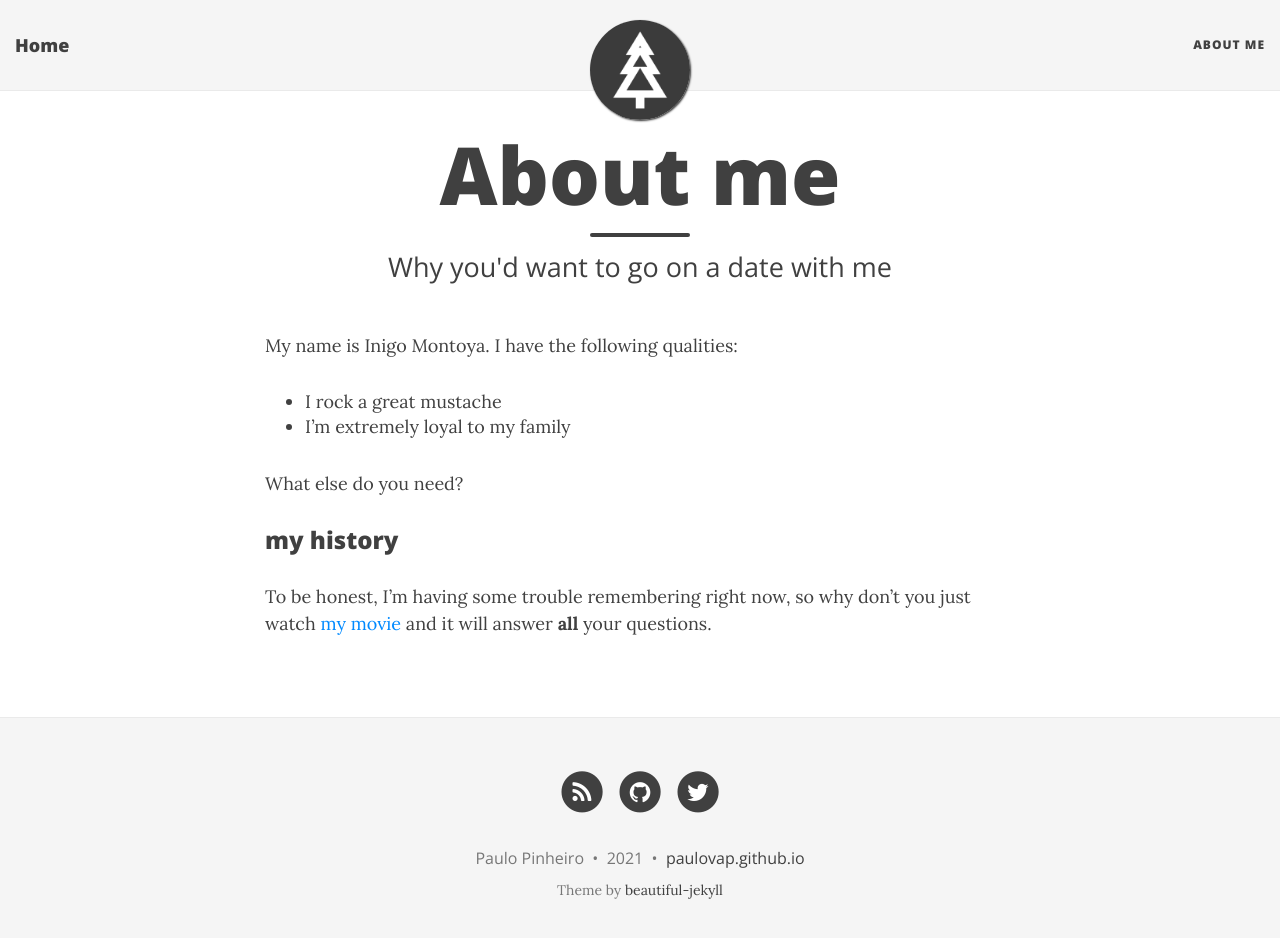
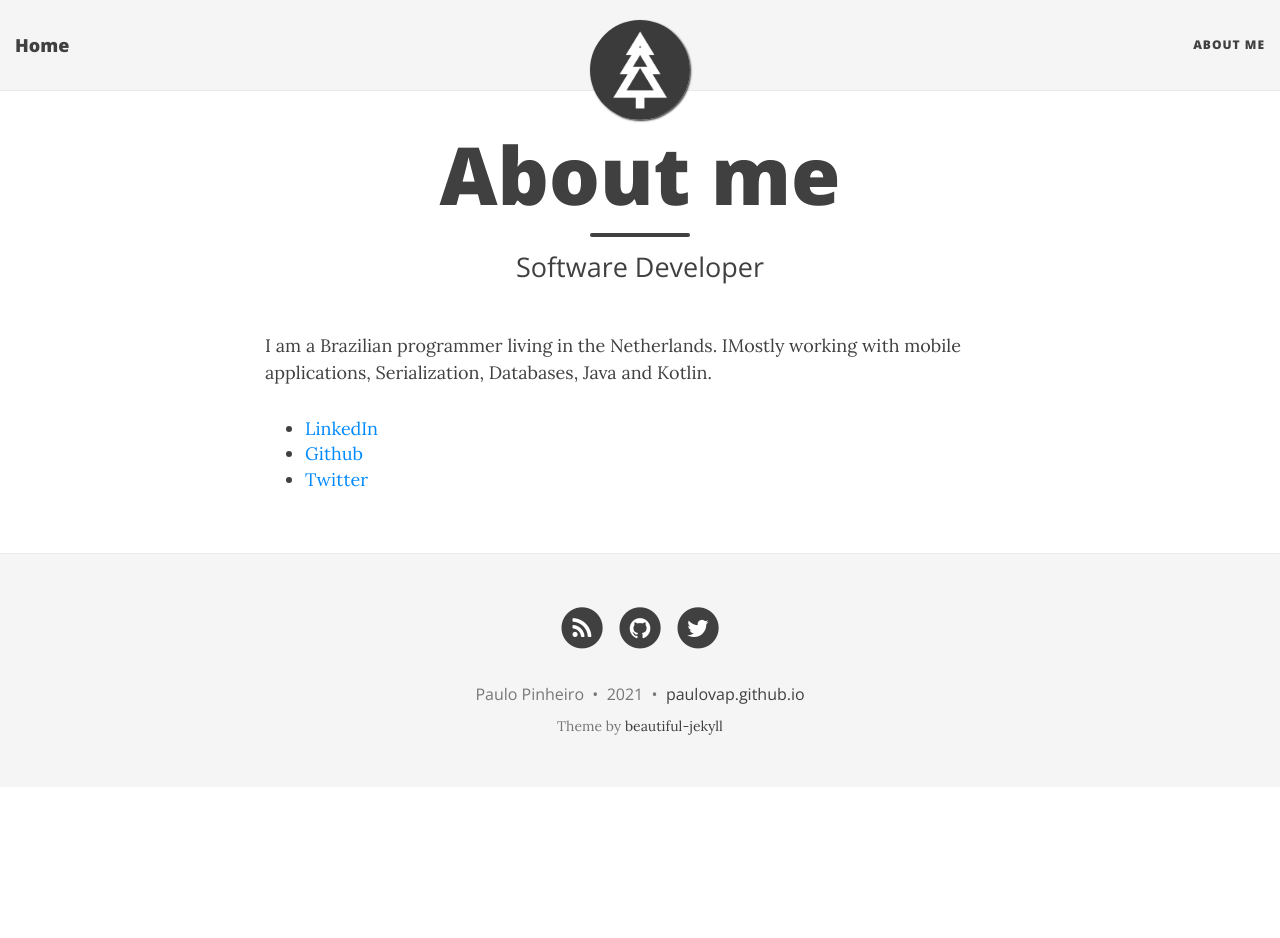
Before and after one commit to paulovap/paulovap.github.io, a Jekyll site: the page built from aboutme.md, in a window 1280 px wide and 951 px high. Shown: the top 938 px of the window. Built offline with Jekyll 4.4.1, drawn with Linux system fonts in a browser that asks for light colours; nearby versions of some CDN libraries.

Commit message:
Update about me

```diff
--- a/aboutme.md
+++ b/aboutme.md
@@ -1,16 +1,11 @@
 ---
 layout: page
 title: About me
-subtitle: Why you'd want to go on a date with me
+subtitle: Software Developer
 ---
 
-My name is Inigo Montoya. I have the following qualities:
+I am a Brazilian programmer living in the Netherlands. IMostly working with mobile applications, Serialization, Databases, Java and Kotlin.
 
-- I rock a great mustache
-- I'm extremely loyal to my family
-
-What else do you need?
-
-### my history
-
-To be honest, I'm having some trouble remembering right now, so why don't you just watch [my movie](http://en.wikipedia.org/wiki/The_Princess_Bride_%28film%29) and it will answer **all** your questions.
+- [LinkedIn](https://www.linkedin.com/in/paulovictorpinheiro/)
+- [Github](https://github.com/paulovap/)
+- [Twitter](https://twitter.com/paulovap_os)
```
